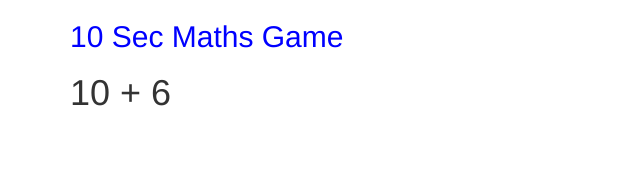
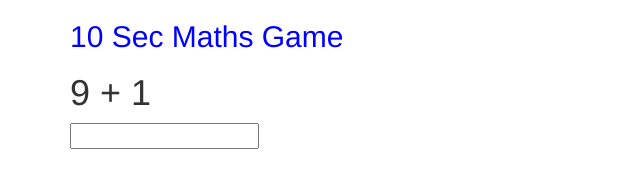
Before and after one commit to JosephMinniear/10SecMathGame, a plain HTML site: page 10SecMathGame/index.html in a window 1280 px wide. Shown: the whole page, without its empty margins (0-640 px from the left). Drawn offline with nearby package versions, Linux system fonts and the light colour scheme.

Commit message:
Add files via upload

```diff
--- a/10SecMathGame/index.html
+++ b/10SecMathGame/index.html
@@ -15,6 +15,7 @@
                 <div class="col-xs-12">
                     <h2>10 Sec Maths Game</h2>
                     <h1 id="equation"></h1>
+                    <input id="user-input" type="number" />
                 </div>
             </div>
         </div>
--- a/10SecMathGame/index.js
+++ b/10SecMathGame/index.js
@@ -19,4 +19,21 @@ $(document).ready(function(){
 
     currentQuestion = questionGenerator();
     $('#equation').text(currentQuestion.equation);
+
+    var renderNewQuestion = function (){
+        currentQuestion = questionGenerator();
+        $('#equation').text(currentQuestion.equation);
+    }
+    var checkAnswer = function (userInput, answer) {
+        if(userInput === answer) {
+            renderNewQuestion();
+            $('#user-input').val('');
+        }
+    }
+
+    $('#user-input').on('keyup', function() {
+        checkAnswer(Number($(this).val()), currentQuestion.answer);
+    });
+
+    renderNewQuestion();
 });
```
